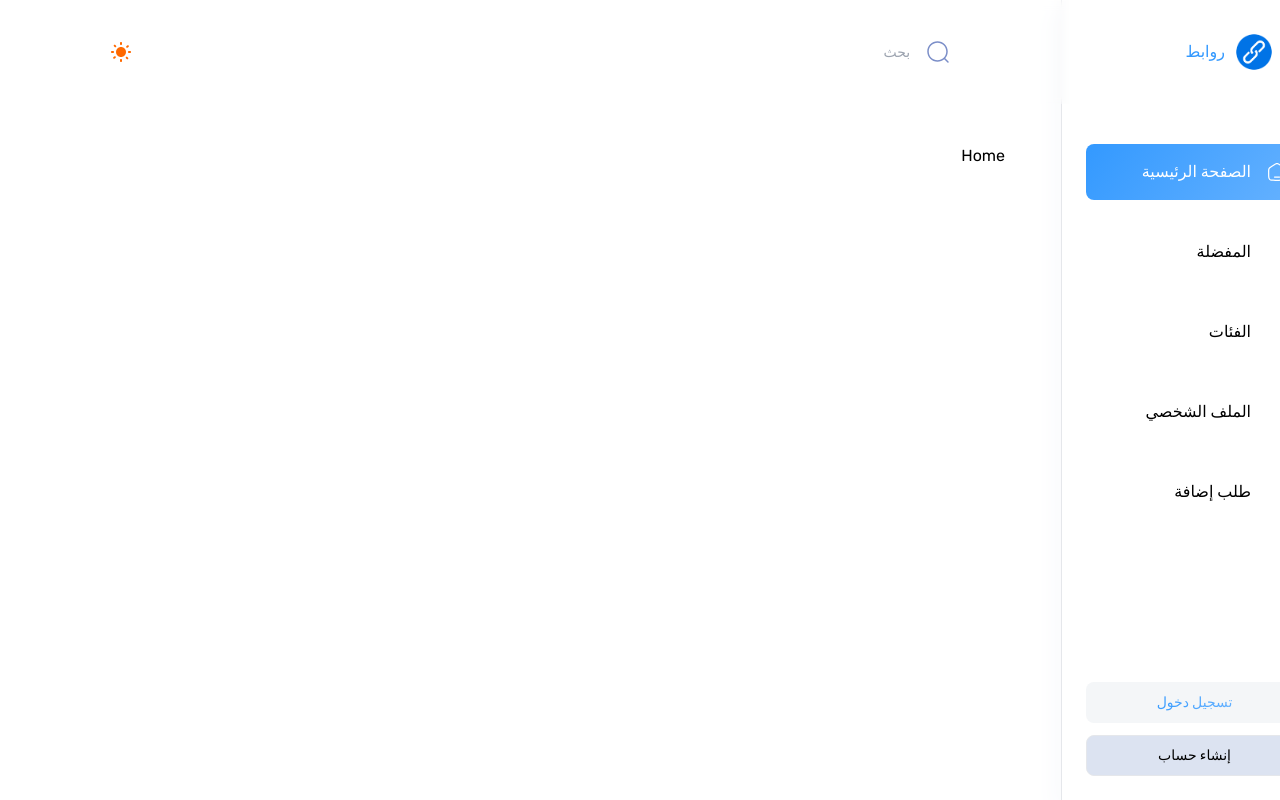
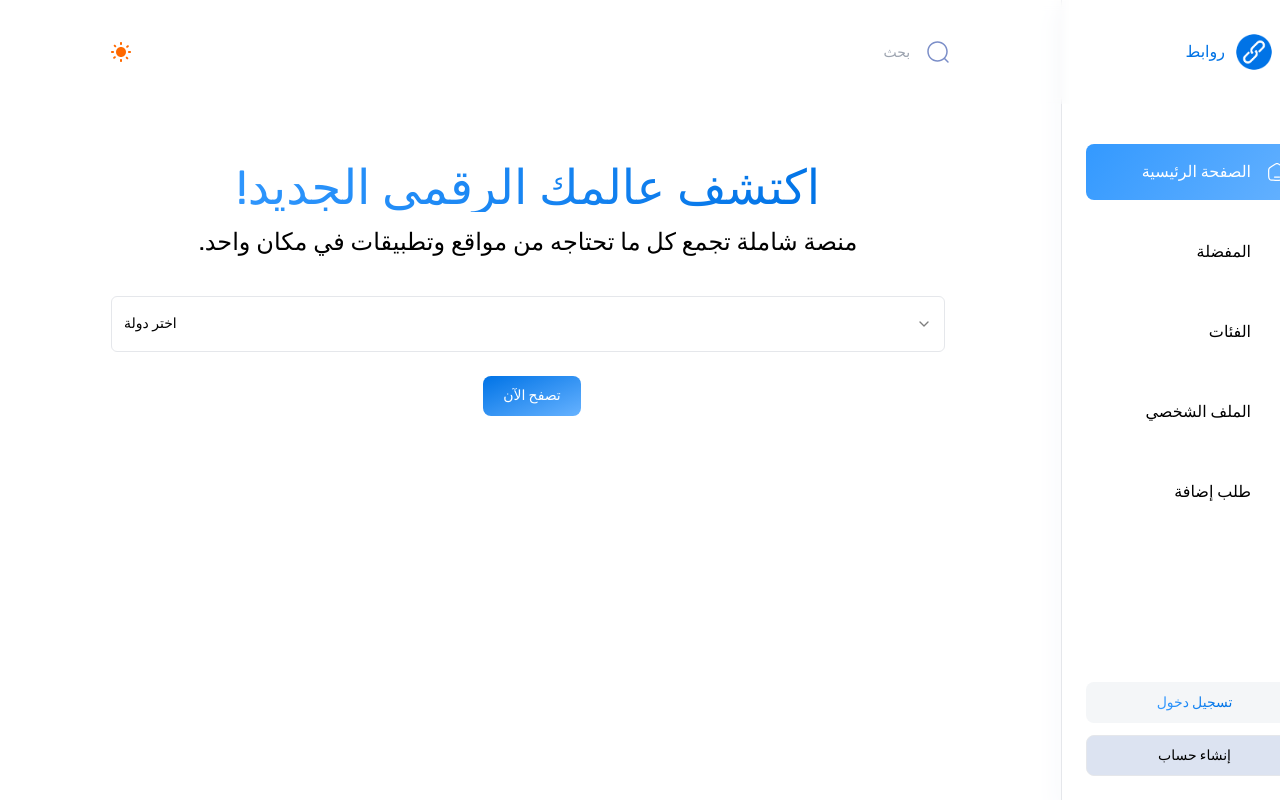
Before and after one commit to AymanHammadi/Rawabbit, a Next.js app: page / in a window 1280 px wide. Built offline with nearby package versions, Linux system fonts and the light colour scheme.

Commit message:
add home page

```diff
--- a/app/(root)/(home)/page.tsx
+++ b/app/(root)/(home)/page.tsx
@@ -1,17 +1,54 @@
-import React from 'react'
-import { getServerSession } from "next-auth";
-import options from "@/app/api/auth/[...nextauth]/options";
-
-
+import React from "react";
 
 import Link from "next/link";
-
-
+import Image from "next/image";
+import { Button } from "@/components/ui/button";
+import {
+  Select,
+  SelectContent,
+  SelectGroup,
+  SelectItem,
+  SelectLabel,
+  SelectTrigger,
+  SelectValue,
+} from "@/components/ui/select";
 
 const page = async () => {
+  return (
+    <div className="w-full h-full max-sm:h-40 flex p-2 rounded justify-between relative bor">
+      <div className="pr-3 pt-3 mr-10 flex flex-col h-full w-full text-center">
+        <h1 className="h1-bold mx-8 text-5xl max-sm:text-4xl	primary-text-gradient">
+          اكتشف عالمك الرقمي الجديد!
+        </h1>
+        <p className="text-2xl text-dark500_light700 max-sm:text-lg my-3.5">
+          منصة شاملة تجمع كل ما تحتاجه من مواقع وتطبيقات في مكان واحد.
+        </p>
+        <br></br>
+        <Select>
+          <SelectTrigger className="no-focus paragraph-regular background-light900_dark300 light-border-2 text-dark300_light700 min-h-[56px] border">
+            <SelectValue placeholder=" اختر دولة" />
+          </SelectTrigger>
 
+          <SelectContent className="no-focus paragraph-regular background-light900_dark300 light-border-2 text-dark300_light700 min-h-[56px] border">
+            <SelectItem value="egypt">مصر</SelectItem>
+            <SelectItem value="ksa">السعودية</SelectItem>
+            <SelectItem value="algiria">الجزائر</SelectItem>
+            <SelectItem value="bahrin">البحرين</SelectItem>
+            <SelectItem value="qatar">قطر</SelectItem>
+            <SelectItem value="turkey">تركيا</SelectItem>
+            <SelectItem value="oman">عمان</SelectItem>
+            <SelectItem value="urdun">الأردن</SelectItem>
+          </SelectContent>
+        </Select>
+        <br></br>
+        <Link href={"/categories"}>
+          <Button className="text-white bg-gradient-to-br from-primary-main to-primary-light hover:bg-gradient-to-bl focus:ring-4 focus:outline-none focus:ring-blue-300 dark:focus:ring-blue-800 font-medium rounded-lg text-sm px-5 py-2.5 text-center me-2 mb-2">
+            تصفح الآن
+          </Button>
+        </Link>
+      </div>
+    </div>
+  );
+};
 
-  return <div>Home</div>
-}
-
-export default page
+export default page;
--- a/app/(root)/collection/page.tsx
+++ b/app/(root)/collection/page.tsx
@@ -7,8 +7,8 @@ import LocalSearchbar from "@/components/shared/search/LocalSearchbar";
 import { CollectionFilters } from "@/constants/filters";
 // import { getSavedCollections } from "@/lib/actions/user.action";
 import { SearchParamsProps } from "@/types";
-import { getServerSession } from "next-auth";
-import { redirect } from "next/navigation";
+// import { getServerSession } from "next-auth";
+// import { redirect } from "next/navigation";
 // import { auth }
 export default async function Home({ searchParams }: SearchParamsProps) {
   // const { userId } = auth();
@@ -22,11 +22,11 @@ export default async function Home({ searchParams }: SearchParamsProps) {
   // });
   const fakeLinks: any[] = [];
 
-  const session = await getServerSession(options);
+  // const session = await getServerSession(options);
 
-  if (!session) {
-    redirect("/api/auth/signin?callbackUrl=/collection");
-  }
+  // if (!session) {
+  //   redirect("/api/auth/signin?callbackUrl=/collection");
+  // }
 
   return (
     <>
--- a/app/(root)/layout.tsx
+++ b/app/(root)/layout.tsx
@@ -13,7 +13,7 @@ const Layout = ({ children }: { children: React.ReactNode }) => {
         <Navbar />
         <div className="flex">
           <RightSidebar />
-          <section className="overflow-y-auto flex-1 px-6 pb-6 pt-36 max-md:pb-14 sm:px-14 middle-section">
+          <section className="overflow-y-auto flex-1 px-6 pb-6 pt-36 max-md:pb-14 sm:px-14">
             <div className="mx-auto w-full max-w-5xl">{children}</div>
           </section>
           <Toaster />
--- a/app/(root)/request-add/page.tsx
+++ b/app/(root)/request-add/page.tsx
@@ -14,7 +14,7 @@ const Page = async () => {
   return (
     <div>
       <h1 className="h1-bold text-dark100_light900">
-        اطلب إضافة موقع أو طبيق إلى منصة روابط
+        اطلب إضافة موقع أو تطبيق إلى منصة روابط
       </h1>
 
       <div className="mt-9">
--- a/app/globals.css
+++ b/app/globals.css
@@ -13,7 +13,9 @@ body {
   .flex-center {
     @apply flex justify-center items-center;
   }
-
+  .btn-theme {
+    @apply px-3 py-2 text-xs text-primary-main bg-light-300 hover:bg-primary-50 font-medium text-center border hover:border-primary-main dark:hover:border-primary-main rounded-lg focus:outline-none w-32 dark:bg-dark-600 dark:border-dark-400 dark:hover:bg-primary-main dark:hover:bg-opacity-25
+  }
   .flex-between {
     @apply flex justify-between items-center;
   }
@@ -76,8 +78,13 @@ body {
   );
 }
 
+.text-gradient {
+    background: linear-gradient(90deg, #3399FF 5%, #0073E6 90%);
+
+  }
+
 .primary-text-gradient {
-  background: linear-gradient(129deg, #3399FF 0%, #66B2FF 100%);
+  background: linear-gradient(90deg, #3399FF 5%, #0073E6 90%);
   background-clip: text;
   -webkit-background-clip: text;
   -webkit-text-fill-color: transparent;
--- a/components/cards/LinkCard.tsx
+++ b/components/cards/LinkCard.tsx
@@ -90,7 +90,7 @@ const LinkCard = ({
             {website && (
               <div>
                 <Link href={`${website}`}>
-                  <Button className="px-3 py-2 text-xs text-primary-main bg-light-300 hover:bg-primary-50 font-medium text-center border hover:border-primary-main dark:hover:border-primary-main rounded-lg focus:outline-none w-32 dark:bg-dark-600 dark:border-dark-400 dark:hover:bg-primary-main dark:hover:bg-opacity-25">
+                  <Button className="btn-theme">
                     <span className="ml-2">الموقع</span>
                     <Image
                       src="/assets/icons/arrow-up-right-from-square.svg"
@@ -105,7 +105,7 @@ const LinkCard = ({
             {iosApp && (
               <div>
                 <Link href={`${iosApp}`}>
-                  <Button className="px-3 py-2 text-xs text-primary-main bg-light-300 hover:bg-primary-50 font-medium text-center border hover:border-primary-main dark:hover:border-primary-main rounded-lg focus:outline-none w-32 dark:bg-dark-600 dark:border-dark-400 dark:hover:bg-primary-main dark:hover:bg-opacity-25">
+                  <Button className="btn-theme">
                     <span className="ml-2">تطبيق ios</span>
                     <Image
                       src="/assets/icons/app-store-ios.svg"
--- a/components/forms/Request.tsx
+++ b/components/forms/Request.tsx
@@ -27,7 +27,6 @@ import Image from "next/image";
 import { useRouter, usePathname } from "next/navigation";
 import { useTheme } from "@/context/ThemeProvider";
 import { Textarea } from "../ui/textarea";
-import { toast } from "../ui/use-toast";
 import { useToast } from "@/components/ui/use-toast";
 
 interface Props {
@@ -72,10 +71,7 @@ const Request = ({ type, mongoUserId, requestDetails }: Props) => {
 
     try {
       console.log(JSON.stringify(values));
-      toast({
-        title: "You submitted the following values:",
-        description: <p>{JSON.stringify(parsedRequestDetails)}</p>,
-      });
+
     } catch (error) {
     } finally {
       setIsSubmitting(false);
--- a/styles/theme.css
+++ b/styles/theme.css
@@ -194,7 +194,6 @@
   .shadow-light100_darknone {
     @apply shadow-light-100 dark:shadow-none;
   }
-
   .primary-gradient {
     background: linear-gradient(129deg, #3399FF 0%, #66B2FF 100%);
   }
--- a/tailwind.config.ts
+++ b/tailwind.config.ts
@@ -18,10 +18,17 @@ module.exports = {
     extend: {
       colors: {
         primary: {
-          500: "#3399FF",
+          50: "#EBF5FF",
           100: "#CCE5FF",
-          50: "#ebf5ff",
-          main: "#3399FF",
+          200: "#99CCFF",
+          300: "#66B2FF",
+          400: "#3399FF",
+          500: "#0073E6",
+          600: "#006BD6",
+          700: "#0061C2",
+          800: "#004C99",
+          900: "#003A75",
+          main: "#0073E6",
           light: "#66B2FF",
           dark: "#0061C2",
         },
```
Also changed, not shown: public/assets/images/Frame.png (added), public/assets/images/Frame.svg (added).
